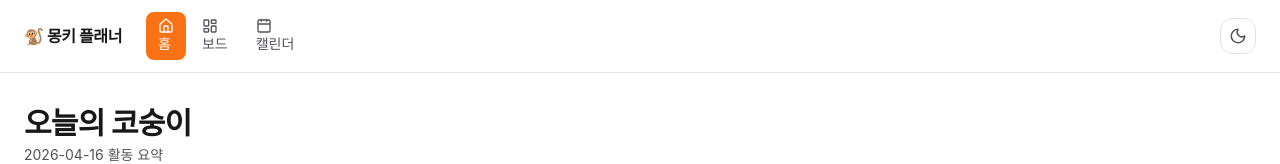
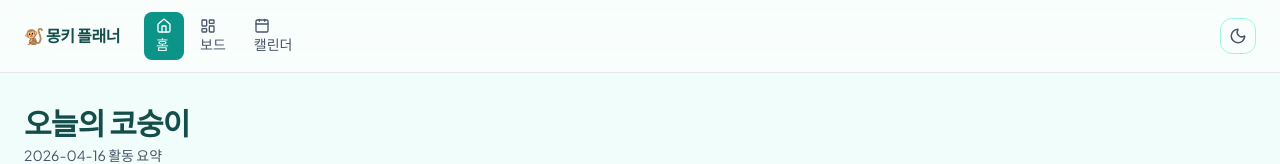
Before and after one commit to kjm99d/MonkeyPlanner, a React (Vite) app in the folder frontend/: page / in a window 1280 px wide. Shown: the top 164 px of the page. Built offline with nearby package versions, Linux system fonts and the light colour scheme; no server answers; a web font is replaced by a local one.

Commit message:
feat: 틸+글래스모피즘 디자인 시스템 개편 (Plus Jakarta Sans·듀얼톤·backdrop-blur)

```diff
--- a/frontend/index.html
+++ b/frontend/index.html
@@ -4,6 +4,9 @@
     <meta charset="UTF-8" />
     <meta name="viewport" content="width=device-width, initial-scale=1.0" />
     <link rel="preconnect" href="https://cdn.jsdelivr.net" crossorigin />
+    <link rel="preconnect" href="https://fonts.googleapis.com" crossorigin />
+    <link rel="preconnect" href="https://fonts.gstatic.com" crossorigin />
+    <link rel="stylesheet" href="https://fonts.googleapis.com/css2?family=Plus+Jakarta+Sans:wght@400;500;600;700;800&display=swap" />
     <link rel="stylesheet" href="https://cdn.jsdelivr.net/gh/orioncactus/pretendard@v1.3.9/dist/web/variable/pretendardvariable-dynamic-subset.min.css" />
     <title>몽키 플래너 · Monkey Planner</title>
   </head>
--- a/frontend/src/components/Card.tsx
+++ b/frontend/src/components/Card.tsx
@@ -8,7 +8,7 @@ export function Card({ className = '', children, ...rest }: Props) {
   return (
     <div
       {...rest}
-      className={`rounded-lg border border-edge-base bg-surface-subtle p-4 shadow-sm transition-shadow hover:shadow-md ${className}`}
+      className={`rounded-xl border border-[var(--glass-border)] bg-[var(--glass-bg)] p-4 shadow-sm backdrop-blur-sm transition-all duration-200 hover:shadow-md hover:border-brand-500/30 ${className}`}
     >
       {children}
     </div>
--- a/frontend/src/components/Layout.tsx
+++ b/frontend/src/components/Layout.tsx
@@ -12,7 +12,7 @@ const linkClass = ({ isActive }: { isActive: boolean }) =>
 export default function Layout() {
   return (
     <div className="min-h-screen bg-surface-base text-ink-primary">
-      <header className="sticky top-0 z-10 border-b border-b-brand-500/15 bg-surface-base/80 backdrop-blur">
+      <header className="sticky top-0 z-10 border-b border-b-brand-500/20 bg-[var(--glass-bg)] backdrop-blur-xl">
         <div className="mx-auto flex max-w-7xl items-center justify-between px-6 py-3">
           <div className="flex items-center gap-6">
             <a href="/" className="font-bold tracking-tight">
--- a/frontend/src/design/tokens.ts
+++ b/frontend/src/design/tokens.ts
@@ -66,6 +66,7 @@ export const darkColors = {
 
 export const fontFamily = {
   sans: [
+    '"Plus Jakarta Sans"',
     '"Pretendard Variable"',
     'Pretendard',
     '-apple-system',
--- a/frontend/src/features/board/IssueCard.tsx
+++ b/frontend/src/features/board/IssueCard.tsx
@@ -54,7 +54,7 @@ export function IssueCard({ issue }: Props) {
             }}
             disabled={approve.isPending}
             aria-label={`이슈 ${issue.title} 승인`}
-            className="flex items-center gap-1 rounded-md bg-brand-500 px-2.5 py-1 text-xs font-semibold text-white shadow-sm transition-all duration-150 hover:bg-brand-600 hover:shadow-md active:scale-95 disabled:opacity-50 cursor-pointer"
+            className="flex items-center gap-1 rounded-md bg-accent px-2.5 py-1 text-xs font-semibold text-white shadow-sm transition-all duration-150 hover:brightness-110 hover:shadow-md active:scale-95 disabled:opacity-50 cursor-pointer"
           >
             <Check size={12} /> Approve
           </button>
--- a/frontend/src/index.css
+++ b/frontend/src/index.css
@@ -5,26 +5,32 @@
 @layer base {
   :root {
     color-scheme: light dark;
-    --bg-base: #ffffff;
-    --bg-subtle: #fafafa;
-    --bg-muted: #f4f4f5;
-    --border-base: #e4e4e7;
-    --text-primary: #18181b;
-    --text-secondary: #52525b;
-    --text-muted: #a1a1aa;
-    --brand-500: #f97316;
-    --brand-600: #ea580c;
+    --bg-base: #F0FDFA;
+    --bg-subtle: #ffffff;
+    --bg-muted: #E8F1F4;
+    --border-base: #99F6E4;
+    --text-primary: #134E4A;
+    --text-secondary: #475569;
+    --text-muted: #64748B;
+    --brand-500: #0D9488;
+    --brand-600: #0F766E;
+    --accent: #EA580C;
+    --glass-bg: rgba(255, 255, 255, 0.6);
+    --glass-border: rgba(153, 246, 228, 0.4);
   }
   .dark {
-    --bg-base: #09090b;
-    --bg-subtle: #1a1a1f;
-    --bg-muted: #2a2a30;
-    --border-base: #3f3f46;
-    --text-primary: #fafafa;
-    --text-secondary: #a1a1aa;
-    --text-muted: #71717a;
-    --brand-500: #fb923c;
-    --brand-600: #f97316;
+    --bg-base: #0A1A1F;
+    --bg-subtle: #0F2A2E;
+    --bg-muted: #163338;
+    --border-base: #1A4A4A;
+    --text-primary: #F0FDFA;
+    --text-secondary: #99F6E4;
+    --text-muted: #5EEAD4;
+    --brand-500: #14B8A6;
+    --brand-600: #0D9488;
+    --accent: #FB923C;
+    --glass-bg: rgba(15, 42, 46, 0.7);
+    --glass-border: rgba(94, 234, 212, 0.15);
   }
   body {
     background-color: var(--bg-base);
--- a/frontend/tailwind.config.js
+++ b/frontend/tailwind.config.js
@@ -16,10 +16,13 @@ export default {
     extend: {
       colors: {
         brand: {
-          50: lightColors.brand[50],
+          50: '#F0FDFA',
           500: 'var(--brand-500)',
           600: 'var(--brand-600)',
-          900: lightColors.brand[900],
+          900: '#134E4A',
+        },
+        accent: {
+          DEFAULT: 'var(--accent)',
         },
         status: lightColors.status,
         accent: lightColors.accent,
```
